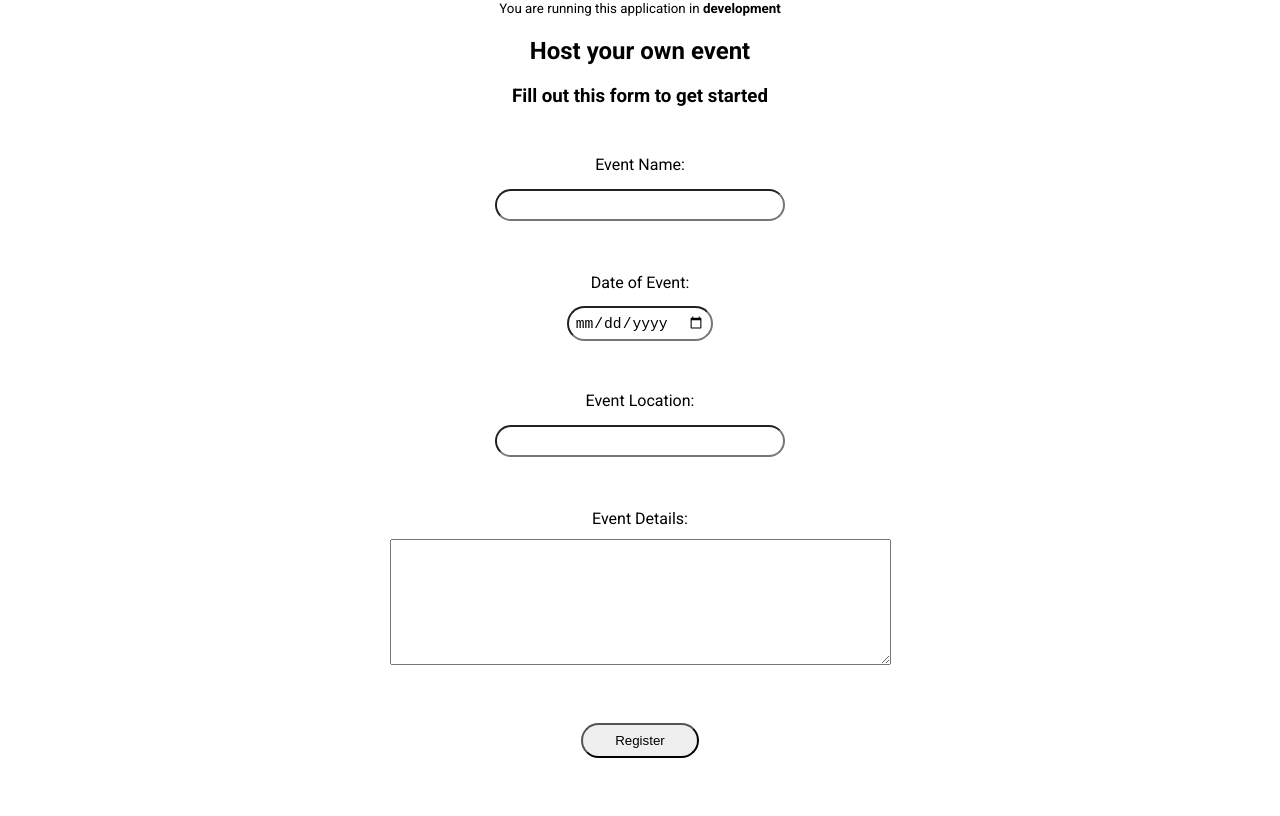
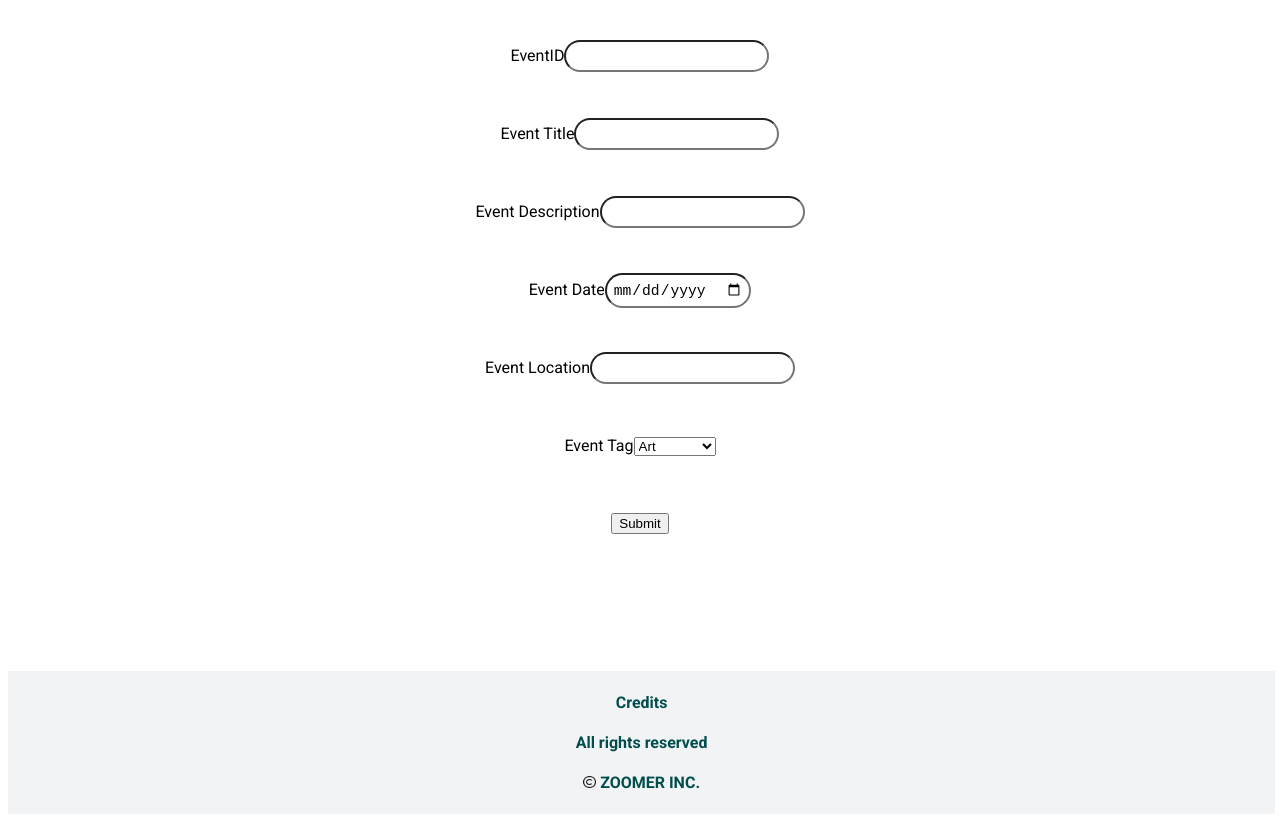
Before and after one commit to allawa1/Zoomer, a React (Create React App) app in the folder zoomer/: page /Form in a window 1280 px wide. Shown: the part 511-1327 px from the top of the page. Built offline with nearby package versions, Linux system fonts and the light colour scheme; a web font is replaced by a local one.

Commit message:
form connected to DB

```diff
--- a/zoomer/src/App.js
+++ b/zoomer/src/App.js
@@ -38,12 +38,6 @@ class App extends Component {
       <header>
         <Header/>
 
-          <div>
-            <small>You are running this application in <b>{process.env.NODE_ENV}</b></small>
-
-          </div>
-
-
       </header>
 
       <main>
--- a/zoomer/src/components/Form.js
+++ b/zoomer/src/components/Form.js
@@ -1,4 +1,4 @@
-import React from 'react'
+import React, { Component } from 'react'
 
 
 
@@ -6,45 +6,127 @@ import '../App.css';
 
 
 
-const Form = () => {
+class Form extends Component {
+    constructor(props) {
+        super(props)
+        this.state = {
+            values: {
+                eventID: '',
+                title: '',
+                description: '',
+                date: '',
+                location: '',
+                tag: ''
+            }
+        };
+    }
 
+    handleInputChange = e =>
+    this.setState({
+        values: { ...this.state.values, [e.target.name]: e.target.value }
+    });
 
+    submitForm = e => {
+        e.preventDefault();
+        this.setState({ isSubmitting: true });
+        fetch(process.env.REACT_APP_DOMAIN + '/events', {
+            method: "POST",
+            body: JSON.stringify(this.state.values),
+            headers: {
+                "Content-Type": "application/json"
+            }
+        })
+        .then(res => {
+            this.setState({ isSubmitting: false });
+            return res.json();
+        })
+        .then(data => {
+            console.log(data);
+            !data.hasOwnProperty("error")
+                ? this.setState({ message: data.success })
+                : this.setState({ message: data.error, isError: true });
+        });
+    }
 
+    render() {
         return (
-        <div className="Form">
-            <h2>Host your own event</h2>
-            <h3>Fill out this form to get started</h3>
-
-            <form action=""
-            method="POST"
-            enctype="multipart/form-data"
-            name="PostForm">
+            <div>
+                <form onSubmit={this.submitForm}>
                     <div className="fields">
-                Event Name:<br/>
-                <input type="text" size="30" name="EventName" id="EventName"/><br/>
+                        <label htmlFor="eventID">EventID</label>
+                        <input
+                            type="text"
+                            name="eventID"
+                            id="eventID"
+                            value={this.state.values.eventID}
+                            onChange={this.handleInputChange}
+                            title="EventID"
+                            required
+                        />
                     </div>
-
                     <div className="fields">
-                Date of Event: <br/>
-                <input type="date" name="EventDate" id="EventDate"/> <br/>
+                        <label htmlFor="title">Event Title</label>
+                        <input
+                            type="text"
+                            name="title"
+                            id="title"
+                            value={this.state.values.title}
+                            onChange={this.handleInputChange}
+                            title="title"
+                            required
+                        />
                     </div>
-
                     <div className="fields">
-                Event Location:<br />
-                <input type="text" size="30" name="EventLocation" id="EventLocation"/><br/>
+                        <label htmlFor="description">Event Description</label>
+                        <input
+                            type='text'
+                            name="description"
+                            id="description"
+                            value={this.state.values.description}
+                            onChange={this.handleInputChange}
+                            title="description"
+                            required
+                        />
                     </div>
-
                     <div className="fields">
-                Event Details:<br/>
-                <textarea name="EventDetails" rows="8" cols="60" id="EventDetails">
-                </textarea><br/><br/>
-
-                <button type="submit" value="Submit" className="register-btn" >Register</button>
+                        <label htmlFor="date">Event Date</label>
+                        <input
+                            type="date"
+                            name="date"
+                            id="date"
+                            value={this.state.values.date}
+                            onChange={this.handleInputChange}
+                            title="date"
+                            required
+                        />
                     </div>
-
+                    <div className="fields">
+                        <label htmlFor="location">Event Location</label>
+                        <input
+                            type="text"
+                            name="location"
+                            id="location"
+                            value={this.state.values.location}
+                            onChange={this.handleInputChange}
+                            title="location"
+                            required
+                        />
+                    </div>
+                    <div className="fields">
+                        <label htmlFor="tag">Event Tag</label>
+                        <select name= 'tag' value={this.state.values.tag} onChange={this.handleInputChange}>
+                            <option value="Art">Art</option>
+                            <option value="Career">Career</option>
+                            <option value="Volunteer">Volunteer</option>
+                            <option value="Education">Education</option>
+                        </select>
+                    </div>
+                    <button type="submit" >Submit</button>
                 </form>
             </div>
         )
     }
+}
+
 
 export default Form;
```
Also changed, not shown: 1 other file (tests, documents, lock files or other folders). Lines whose indentation alone changed are shown as unchanged.
